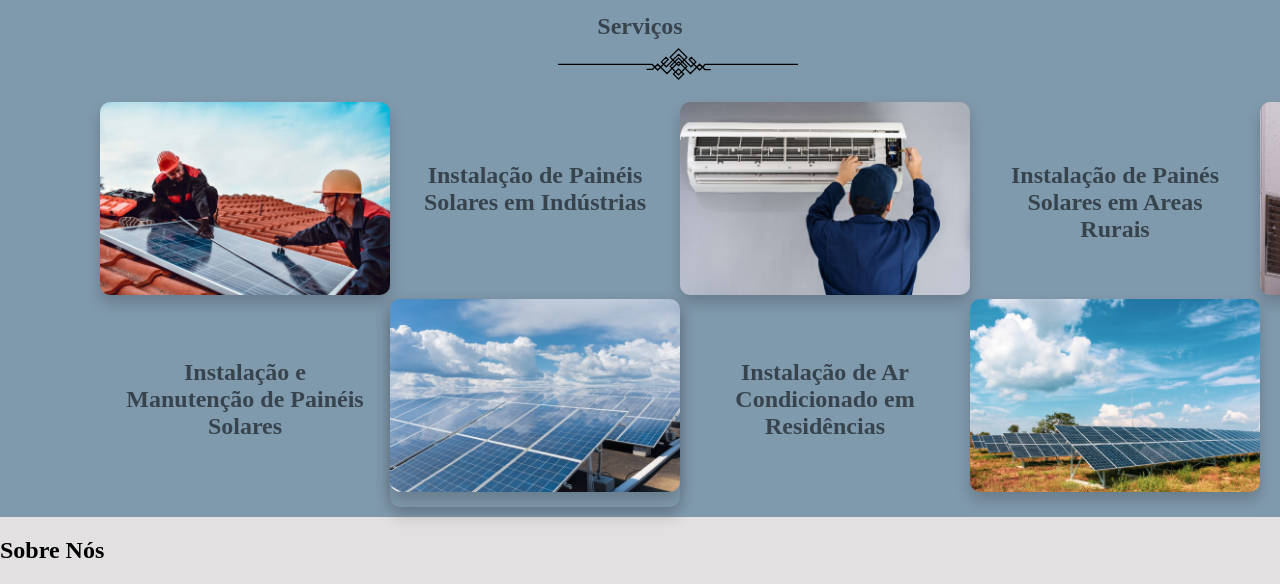
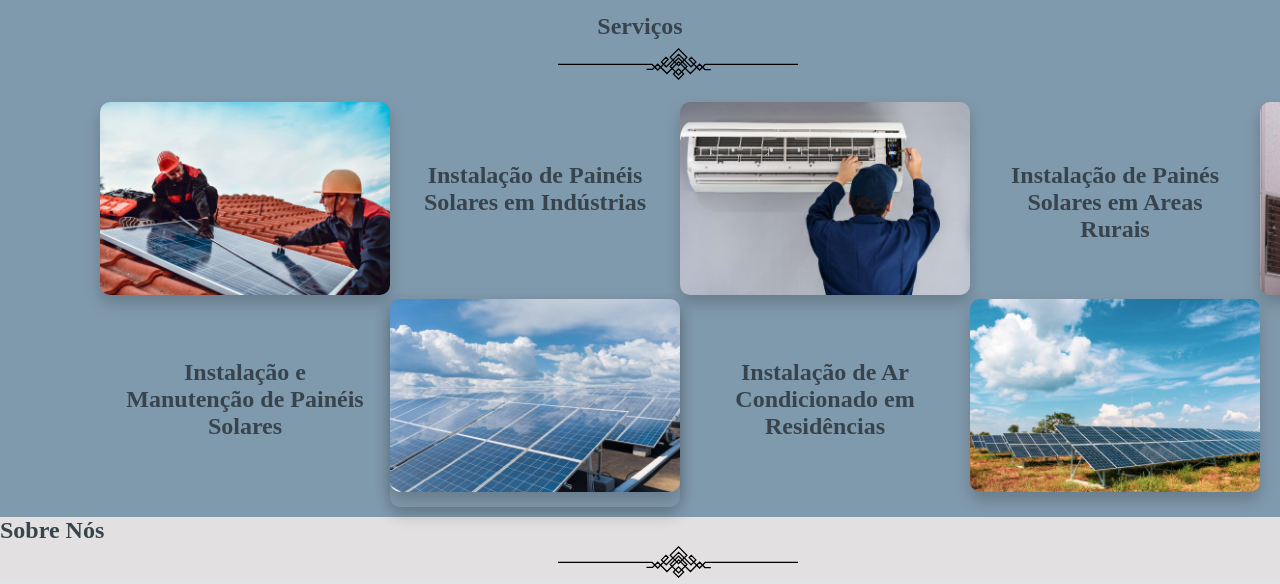
Before and after one commit to BiancaLouS/ArCondicionado, a PHP site: page / in a window 1280 px wide; the page is wider, and only the part inside the window is pictured. Shown: the part 1092-1676 px from the top of that part. Run offline with PHP 8.4, Linux system fonts and the light colour scheme; some libraries are stand-ins or nearby versions.

Commit message:
Atualizando

```diff
--- a/css/style.css
+++ b/css/style.css
@@ -190,9 +190,7 @@ ul {
 
 .texto4{
   color: #38444d;
-  text-align: center;
-  position: relative;
-  top: 14px;
+  margin: 0px;
 }
 
 .txt3:hover{
--- a/index.php
+++ b/index.php
@@ -103,7 +103,7 @@
             </div>
 
             <div>
-                <img class="img-servicos servicos-grid " src="images/InstalandoArEmpresa.jpg" alt="Instalação de Ar Condicionado em Empresas">
+                <img class="img-servicos servicos-grid" src="images/InstalandoArEmpresa.jpg" alt="Instalação de Ar Condicionado em Empresas">
             </div>
 
             <div class="txt-grid txt2">
@@ -149,12 +149,15 @@
 
     <!-- FIM SERVICOS  -->
 
+    <!-- INICIO SOBRE NÓS  -->
+
 <section>
-    <div class="text04 txt3">
-        <h1>
-            Sobre Nós
-        </h1>
-    </div>
+    <div>
+        <h1 class="texto4 txt3" id="sobre">
+                Sobre Nós
+         </h1>
+            <img class="linha2" src="images/linha.svg" alt="linha bonita">
+     </div>
 
 </section>
 
```
